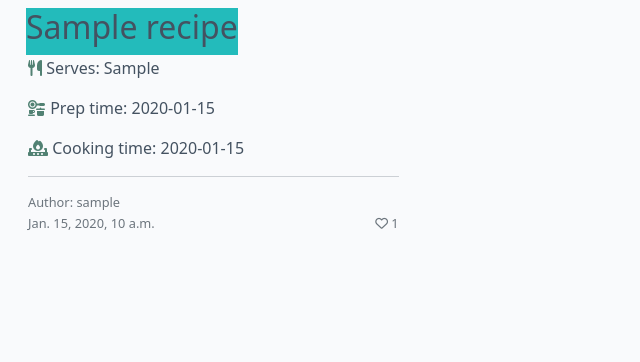
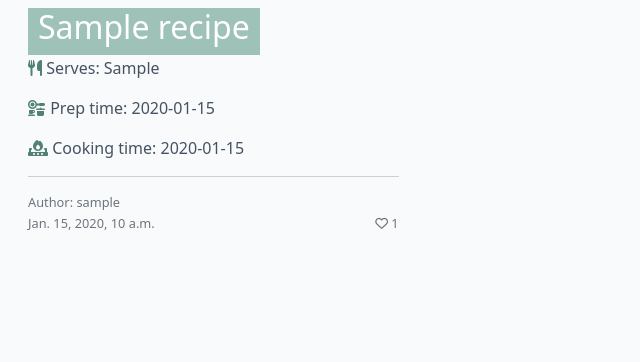
Before and after one commit to CarmenCantudo/recipes, a Django app: page /recipes/ in a window 1280 px wide. Shown: the part 58-420 px from the top of the page, without its empty margins (0-640 px from the left). Run offline with Django 3.2, Linux system fonts and the light colour scheme; tables that the repository leaves empty hold one stand-in row (values such as "Sample post"); some libraries are stand-ins or nearby versions; some web fonts are replaced.

Commit message:
Add padding to card-title and change image-flash colour

```diff
--- a/static/css/style.css
+++ b/static/css/style.css
@@ -70,6 +70,10 @@ footer {
     background-color: transparent;
 }
 
+.card-title {
+    padding: 0 10px;
+}
+
 .image-container {
     position: relative;
 }
@@ -78,8 +82,8 @@ footer {
     position: absolute;
     bottom: 5%;
     min-width: 30%;
-    left: -2px;
-    background-color: #23BBBB;
+    background-color: rgb(120 170 156 / 70%);
+    color: white;
 }
 
 .author, .created-like {
```
